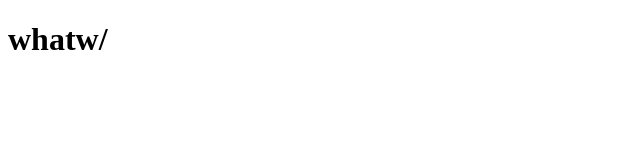
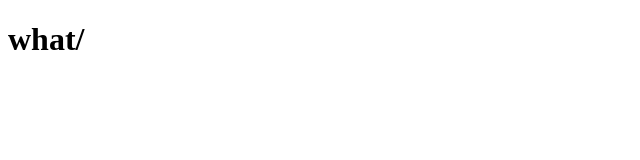
Before and after one commit to Laylan99/git-one, a plain HTML site: page index.html in a window 1280 px wide. Shown: the full height of the page, 0-640 px from the left. Drawn offline with Linux system fonts and the light colour scheme.

Commit message:
added what

```diff
--- a/index.html
+++ b/index.html
@@ -5,6 +5,6 @@
     <title>hello </title>
   </head>
   <body>
-<h1>whatw/</h1>
+<h1>what/</h1>
   </body>
 </html>
```
